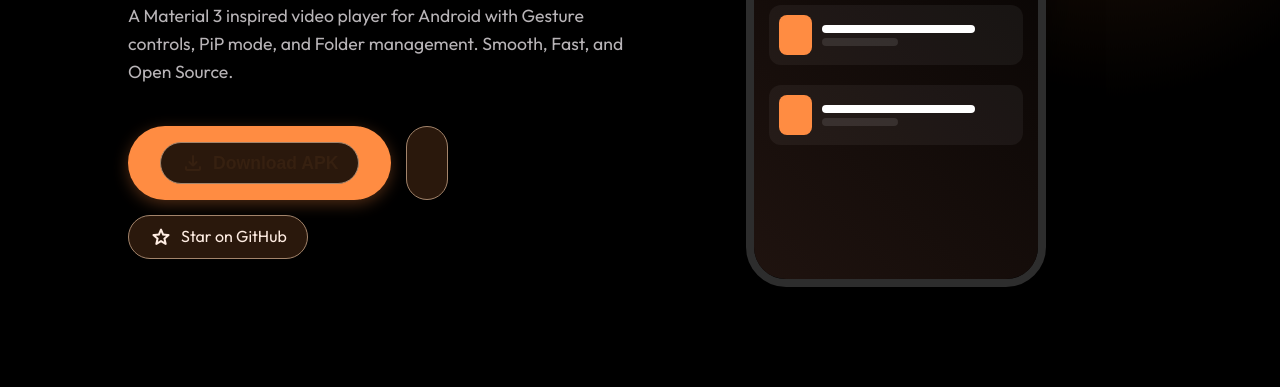
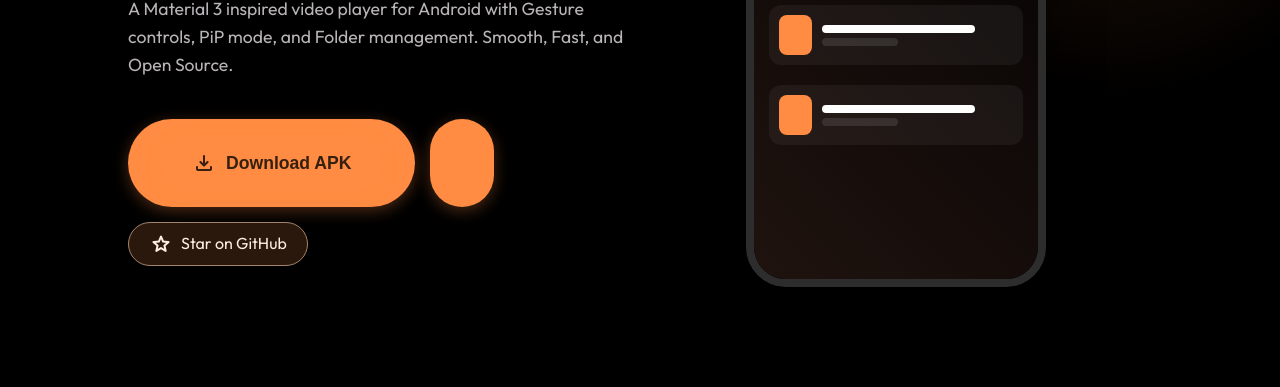
Before and after one commit to MSI-Sirajul/Video-Player-Pro, a plain HTML site: page index.html in a window 1280 px wide. Shown: the part 413-800 px from the top of the page. Drawn offline with nearby package versions, Linux system fonts and the light colour scheme.

Commit message:
Update index.html

```diff
--- a/index.html
+++ b/index.html
@@ -441,7 +441,7 @@
             </p>
             <div style="display: flex; gap: 15px; flex-wrap: wrap; justify-content: start;">
                 <button class="btn-primary">
-                    <a href="https://github.com/MSI-Sirajul/Video-Player-Pro/releases/latest" target="_blank" class="btn-github">
+                    <a href="https://github.com/MSI-Sirajul/Video-Player-Pro/releases/latest" target="_blank" class="btn-primary">
                     <span class="material-symbols-rounded">download</span> Download APK
                 </button>
                 <a href="https://github.com/MSI-Sirajul/Video-Player-Pro/releases/latest" target="_blank" class="btn-github">
```
